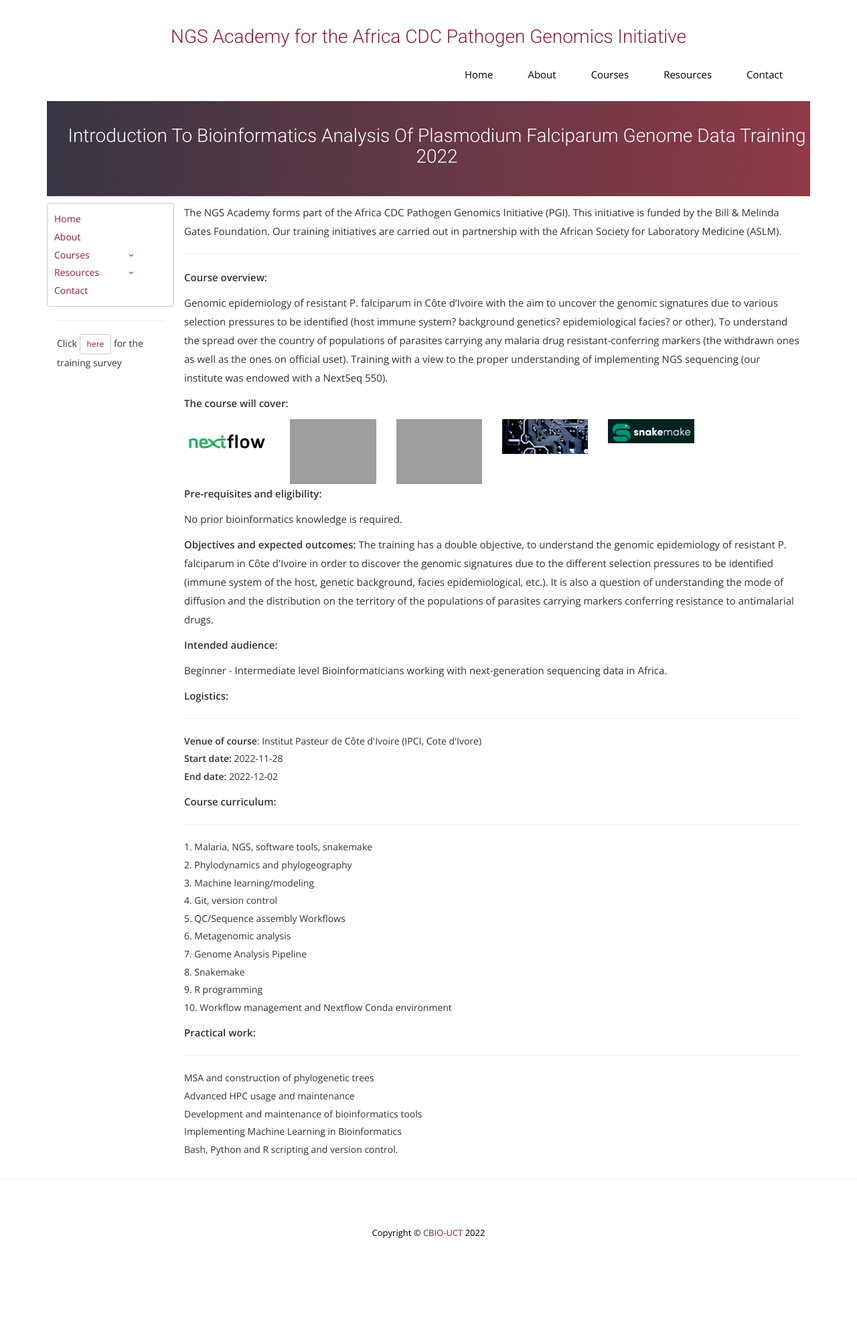
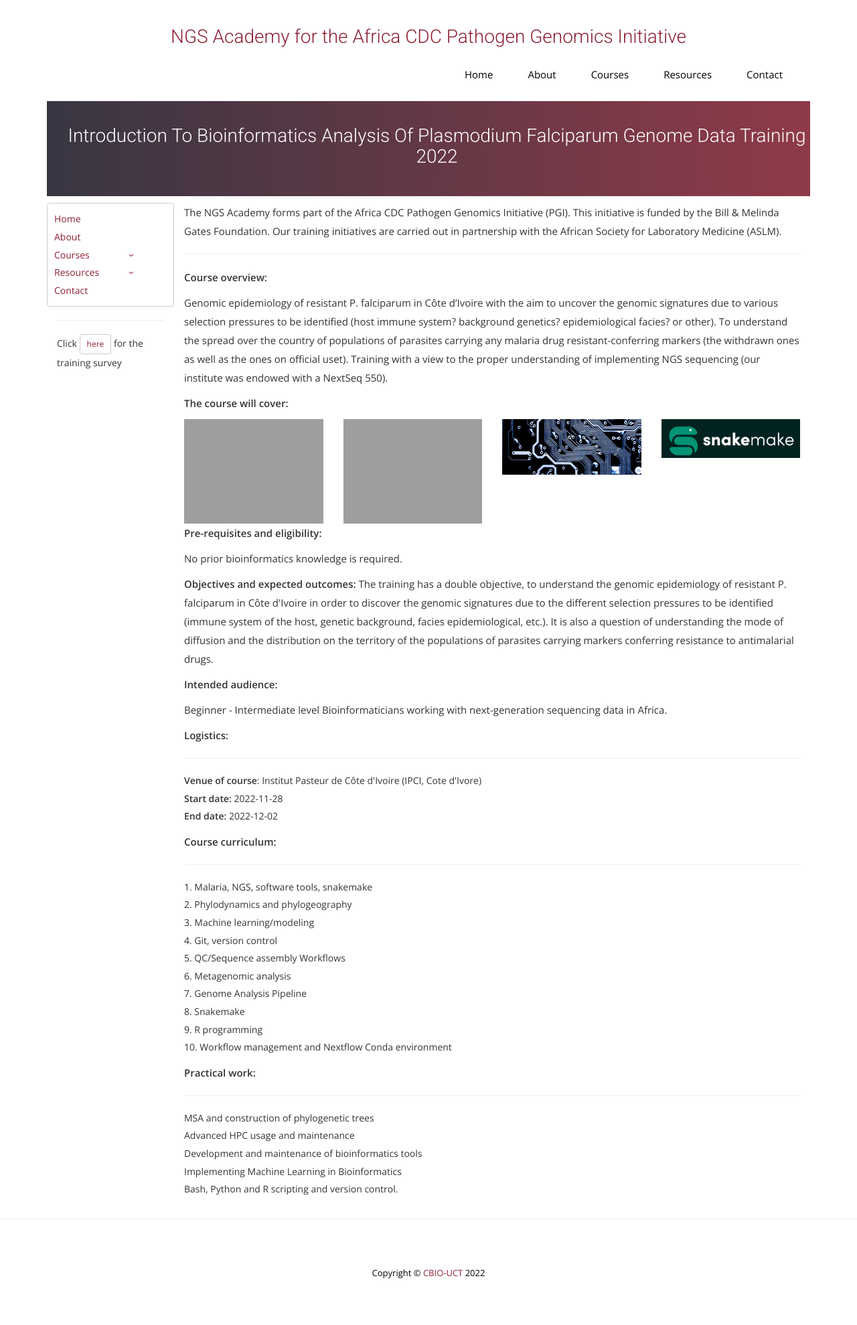
Before and after one commit to uct-cbio/ngs-academy, a Jekyll site: the page built from _posts/2022-10-29-Bioinformatics-Analysis-of-PFG-data.md, in a window 1280 px wide. Shown: the whole page at 67% size. Built offline with Jekyll 4.4.1, drawn with Linux system fonts in a browser that asks for light colours; nearby versions of some CDN libraries; some web fonts are replaced; comment, search, counter and statistics services are not loaded; before the commit the page ends 1919 px from its top, so only the background shows below that.

Commit message:
updated page

```diff
--- a/_posts/2022-10-29-Bioinformatics-Analysis-of-PFG-data.md
+++ b/_posts/2022-10-29-Bioinformatics-Analysis-of-PFG-data.md
@@ -27,27 +27,22 @@ To understand the spread over the country of populations of parasites carrying a
 
 
 <div class="row">
-    <div class="col-sm-2">
-        <div><img alt="..." src="/ngs-academy/img/nextflow.png" width="100%" />
-            <!-- <p class="small"> Source: CBIO UCT</p> -->
-        </div>
-    </div>
-    <div class="col-sm-2">
+    <div class="col-sm-3">
         <div><img alt="..." src="/ngs-academy/img/r.jpg" width="100%" />
             <!-- <p class="small"> Source: CBIO UCT</p> -->
         </div>
     </div>
-    <div class="col-sm-2">
+    <div class="col-sm-3">
         <div><img alt="..." src="/ngs-academy/img/git.png" width="100%" />
             <!-- <p class="small"> Source: CBIO UCT</p> -->
         </div>
     </div>
-    <div class="col-sm-2">
+    <div class="col-sm-3">
         <div><img alt="..." src="/ngs-academy/img/HPC.jpg" width="100%" />
             <!-- <p class="small"> Source: CBIO UCT</p> -->
         </div>
     </div>
-         <div class="col-sm-2">
+         <div class="col-sm-3">
         <div><img alt="..." src="/ngs-academy/img/snakemake.png" width="100%" />
             <!-- <p class="small"> Source: CBIO UCT</p> -->
         </div>
```
